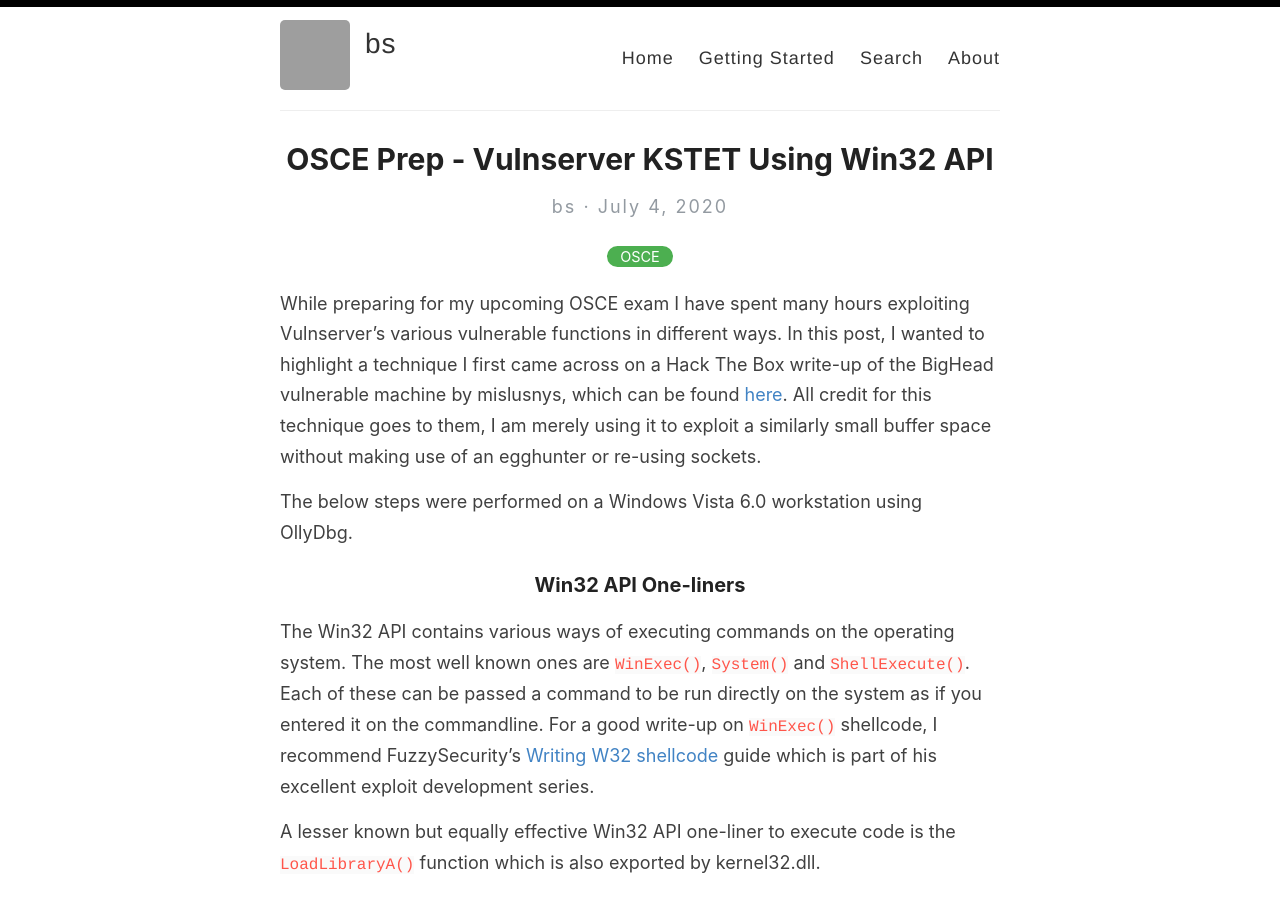
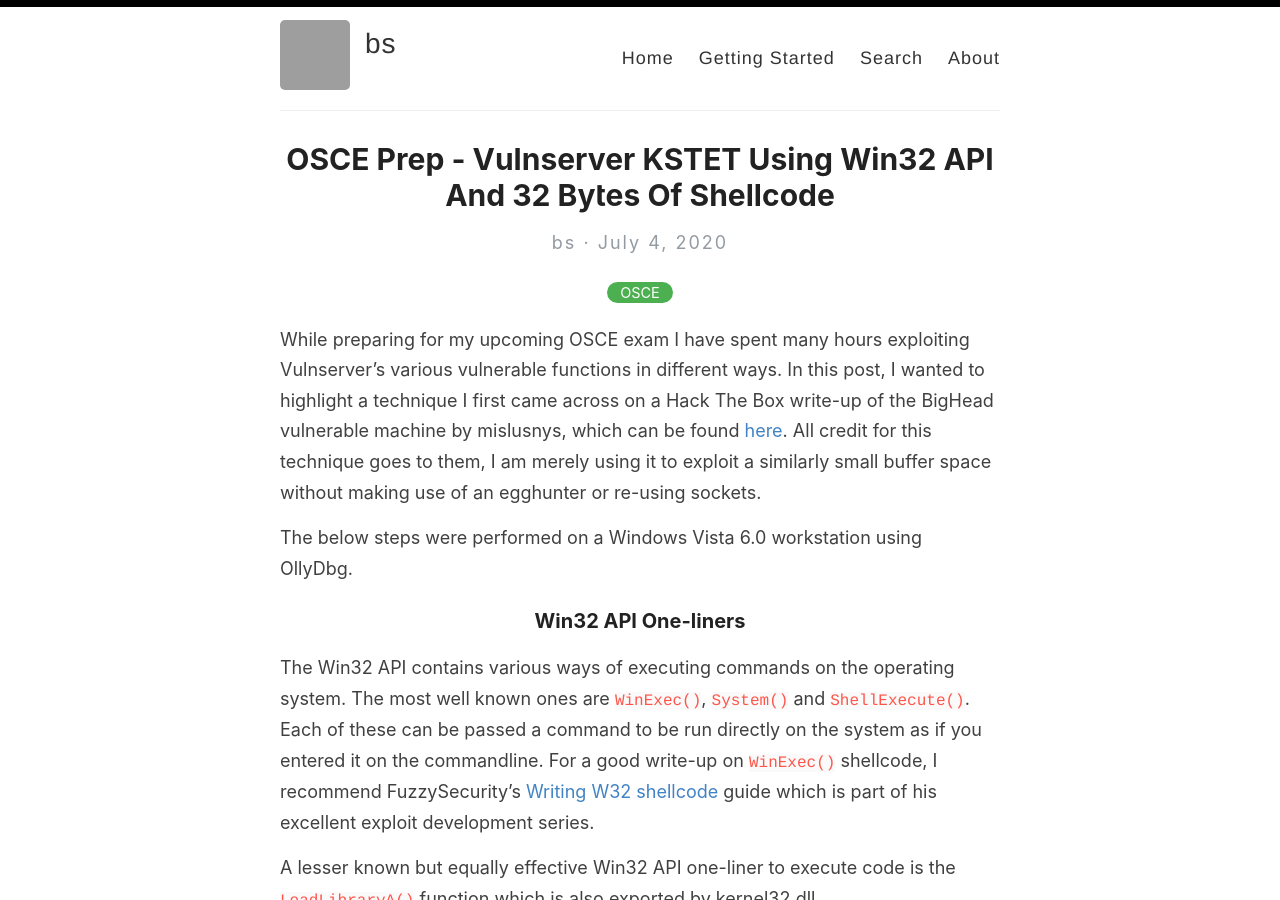
Before and after one commit to br-sn/br-sn.github.io, a Jekyll site: the page built from _posts/2020-07-04-OSCE-Prep-Vulnserver-KSTET-Win32-API.md, in a window 1280 px wide and 900 px high. Built offline with Jekyll 4.4.1, drawn with Linux system fonts in a browser that asks for light colours; grey boxes are pictures that could not be loaded.

Commit message:
Update 2020-07-04-OSCE-Prep-Vulnserver-KSTET-Win32-API.md

```diff
--- a/_posts/2020-07-04-OSCE-Prep-Vulnserver-KSTET-Win32-API.md
+++ b/_posts/2020-07-04-OSCE-Prep-Vulnserver-KSTET-Win32-API.md
@@ -1,6 +1,6 @@
 ---
 layout: post
-title: OSCE Prep - Vulnserver KSTET Using Win32 API
+title: OSCE Prep - Vulnserver KSTET Using Win32 API And 32 Bytes Of Shellcode
 categories: [OSCE]
 ---
 
```
